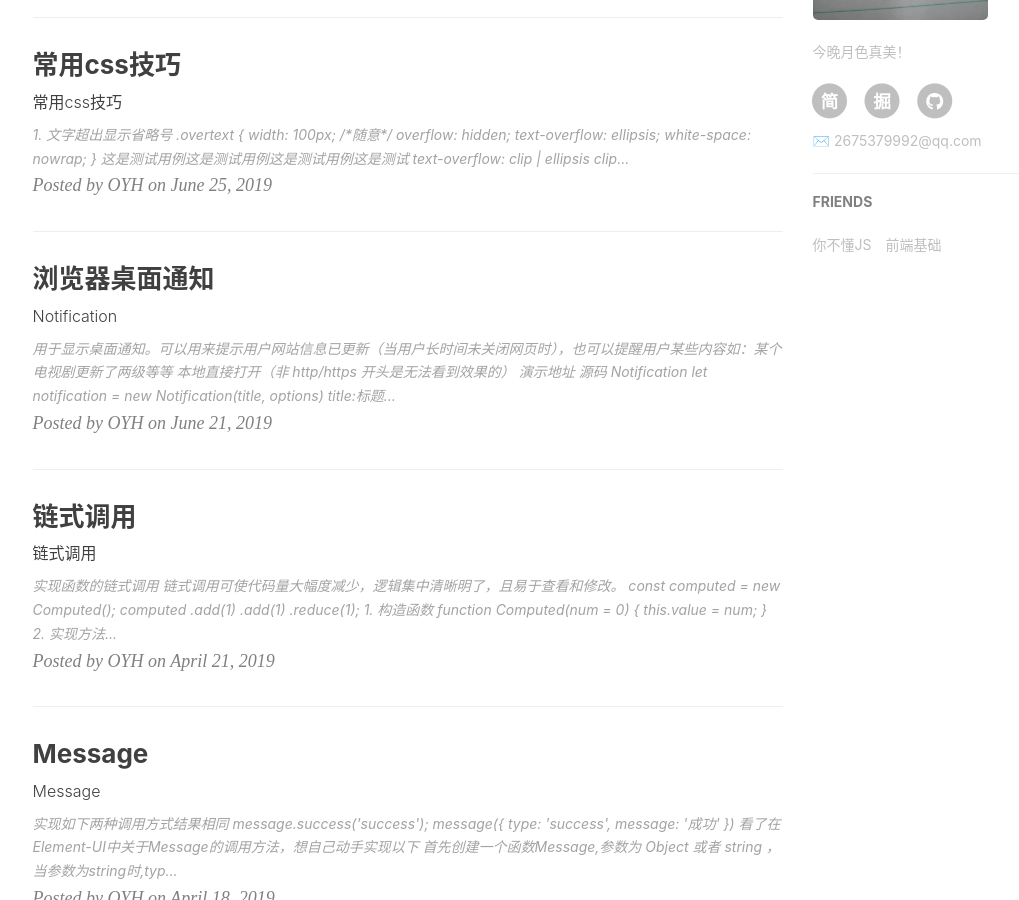
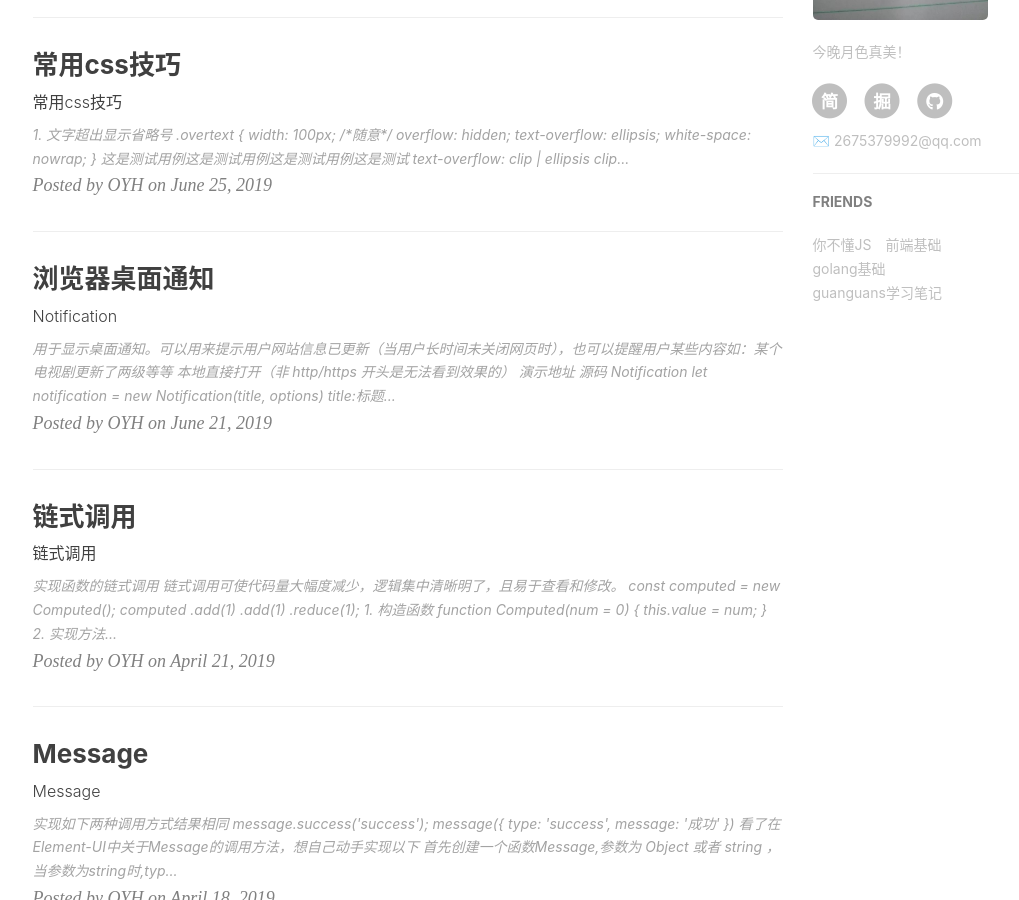
Before and after one commit to ouyinheng/ouyinheng.github.io, a Jekyll site: the page built from index.html, in a window 1280 px wide and 900 px high, scrolled down 871 px. Shown: the whole window, without its empty margins (135-1154 px from the left). Built offline with Jekyll 4.4.1, drawn with Linux system fonts in a browser that asks for light colours; nearby versions of some CDN libraries; the list of posts is cut into pages by our own code; comment, search, counter and statistics services are not loaded.

Commit message:
'增加两个友链'

```diff
--- a/_config.yml
+++ b/_config.yml
@@ -98,11 +98,17 @@ service-worker: true
 
 # Friends
 friends: [
-    {
-        title: "你不懂JS",
-        href: "https://www.yuque.com/ostwind/you-dont-know-js/readme"
-    },{
-        title: "前端基础",
-        href: "https://yuchengkai.cn/docs/frontend/"
-    }
+  {
+    title: "你不懂JS",
+    href: "https://www.yuque.com/ostwind/you-dont-know-js/readme"
+  },{
+    title: "前端基础",
+    href: "https://yuchengkai.cn/docs/frontend/"
+  }, {
+    title: "golang基础",
+    href: "https://github.com/hope-for/golang-examples"
+  }, {
+    title: "guanguans学习笔记",
+    href: "https://www.guanguans.cn/notes/"
+  }
 ]
```
